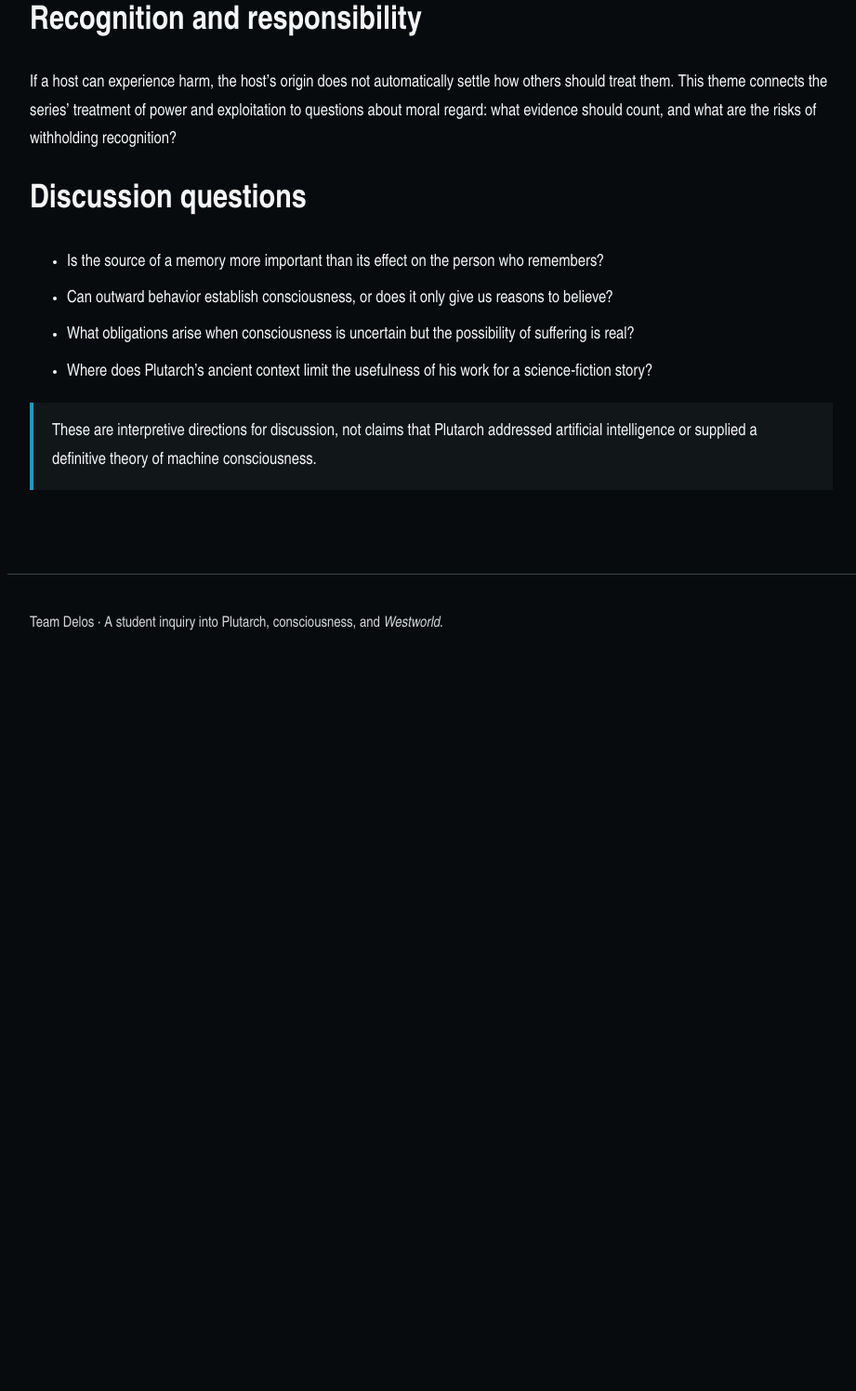
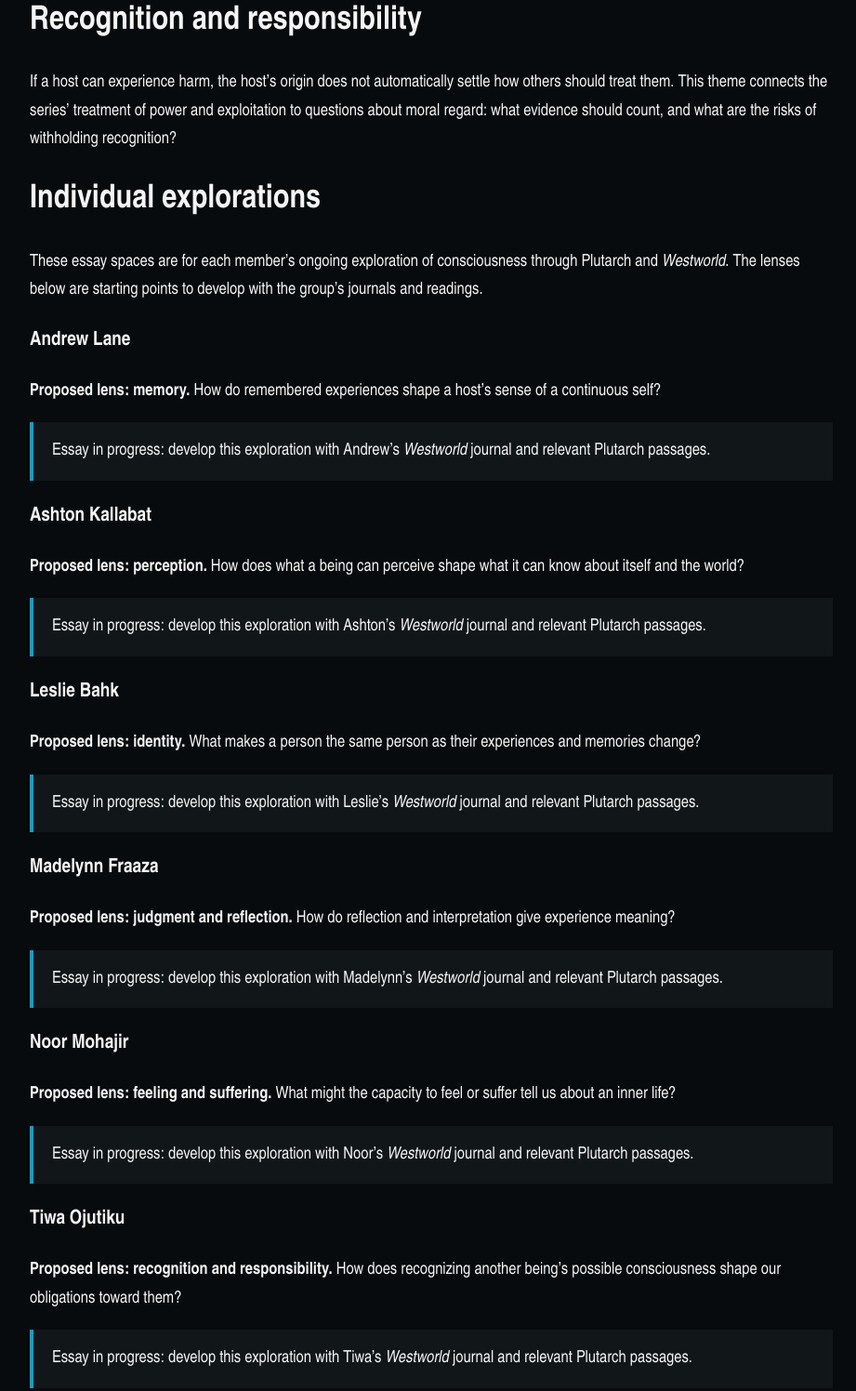
Before and after one commit to um-lrc-hnr241/2026-fall-delos, a plain HTML site: page projects.html in a window 1280 px wide. Shown: the part 1070-2566 px from the top of the page at 93% size, without its empty margins (56-977 px from the left). Before the commit the page ends 1795 px from the top, so only its background shows below. Drawn offline with Linux system fonts and the light colour scheme.

Commit message:
Agent: update projects.html

```diff
--- a/projects.html
+++ b/projects.html
@@ -22,6 +22,14 @@
       <article><h2>Memory and identity</h2><p>Hosts’ memories are edited and repeated, yet those memories shape how they understand themselves. We ask whether an imperfect or constructed memory makes an identity less real, and how Plutarch’s interest in character and the life of the soul can frame that question.</p></article>
       <article><h2>What can we know about another mind?</h2><p>Conscious experience is not directly visible to an observer. People infer it from words, actions, and shared forms of life. The show makes that familiar problem strange by asking viewers to judge beings whose behavior has been engineered. Plutarch’s reflections on knowledge and interpretation invite caution about claiming certainty.</p></article>
       <article><h2>Recognition and responsibility</h2><p>If a host can experience harm, the host’s origin does not automatically settle how others should treat them. This theme connects the series’ treatment of power and exploitation to questions about moral regard: what evidence should count, and what are the risks of withholding recognition?</p></article>
+      <h2>Individual explorations</h2>
+      <p>These essay spaces are for each member’s ongoing exploration of consciousness through Plutarch and <cite>Westworld</cite>. The lenses below are starting points to develop with the group’s journals and readings.</p>
+      <article><h3>Andrew Lane</h3><p><strong>Proposed lens: memory.</strong> How do remembered experiences shape a host’s sense of a continuous self?</p><p class="note">Essay in progress: develop this exploration with Andrew’s <cite>Westworld</cite> journal and relevant Plutarch passages.</p></article>
+      <article><h3>Ashton Kallabat</h3><p><strong>Proposed lens: perception.</strong> How does what a being can perceive shape what it can know about itself and the world?</p><p class="note">Essay in progress: develop this exploration with Ashton’s <cite>Westworld</cite> journal and relevant Plutarch passages.</p></article>
+      <article><h3>Leslie Bahk</h3><p><strong>Proposed lens: identity.</strong> What makes a person the same person as their experiences and memories change?</p><p class="note">Essay in progress: develop this exploration with Leslie’s <cite>Westworld</cite> journal and relevant Plutarch passages.</p></article>
+      <article><h3>Madelynn Fraaza</h3><p><strong>Proposed lens: judgment and reflection.</strong> How do reflection and interpretation give experience meaning?</p><p class="note">Essay in progress: develop this exploration with Madelynn’s <cite>Westworld</cite> journal and relevant Plutarch passages.</p></article>
+      <article><h3>Noor Mohajir</h3><p><strong>Proposed lens: feeling and suffering.</strong> What might the capacity to feel or suffer tell us about an inner life?</p><p class="note">Essay in progress: develop this exploration with Noor’s <cite>Westworld</cite> journal and relevant Plutarch passages.</p></article>
+      <article><h3>Tiwa Ojutiku</h3><p><strong>Proposed lens: recognition and responsibility.</strong> How does recognizing another being’s possible consciousness shape our obligations toward them?</p><p class="note">Essay in progress: develop this exploration with Tiwa’s <cite>Westworld</cite> journal and relevant Plutarch passages.</p></article>
       <article><h2>Discussion questions</h2><ul><li>Is the source of a memory more important than its effect on the person who remembers?</li><li>Can outward behavior establish consciousness, or does it only give us reasons to believe?</li><li>What obligations arise when consciousness is uncertain but the possibility of suffering is real?</li><li>Where does Plutarch’s ancient context limit the usefulness of his work for a science-fiction story?</li></ul></article>
       <p class="note">These are interpretive directions for discussion, not claims that Plutarch addressed artificial intelligence or supplied a definitive theory of machine consciousness.</p>
     </section>
```
